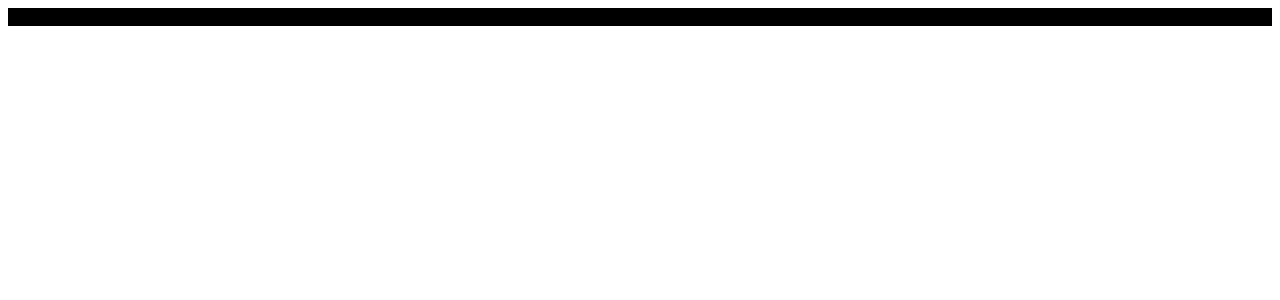
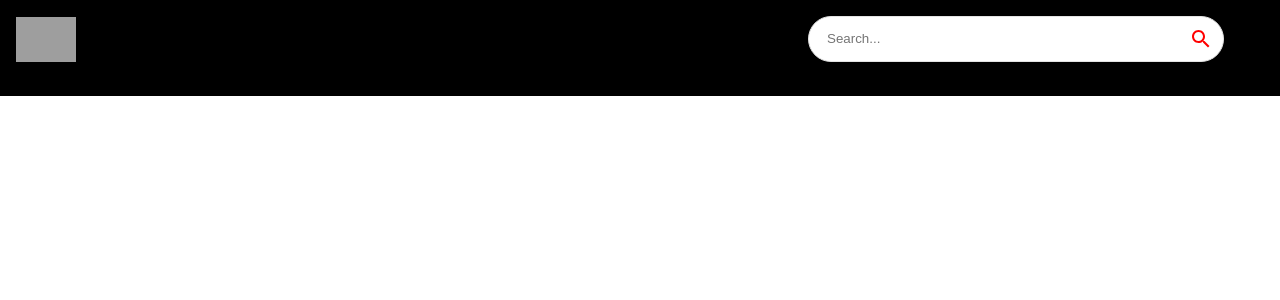
Before and after one commit to CoderNawaki/youtube_clone, a React (Create React App) app: page / in a window 1280 px wide. Shown: the top 300 px of the page. Built offline with nearby package versions, Linux system fonts and the light colour scheme; grey boxes are pictures that could not be loaded.

Commit message:
added search bar on right side

```diff
--- a/src/components/Navbar.jsx
+++ b/src/components/Navbar.jsx
@@ -1,17 +1,20 @@
+import { Link } from "react-router-dom";
 import { Stack } from "@mui/material";
-import { Link } from "react-router-dom";
 
 import {logo} from '../utils/constants';
+import SearchBar  from "./SearchBar";
 
 
- const Navbar = () => {
-  <Stack direction="row" alignItems="center" p={2} sx={{position:'sticky',background:'#000',top:0,justifyContent:'space-between'}}>
+ const Navbar = () => (
+<Stack direction="row" alignItems="center" p={2} sx={{position:'sticky',background:'#000',top:0,justifyContent:'space-between'}}>
 
-  <Link to="/" style={{display:'flex',alignItems:'center'}}>
-    <img src={logo} alt="logo" height={45} />
-  </Link>
+    <Link to="/" style={{display:'flex',alignItems:'center'}}>
+      <img src={logo} alt="logo" height={45} />
+    </Link>
+
+    <SearchBar />
   </Stack>
 
-}
+ )
 
 export default Navbar;
--- /dev/null
+++ b/src/components/SearchBar.jsx
@@ -0,0 +1,26 @@
+import {useState} from 'react';
+import { useNavigate } from 'react-router-dom';
+import {Paper,IconButton} from '@mui/material';
+import {Search} from '@mui/icons-material';
+
+
+
+const SearchBar = () => {
+  return (
+    <Paper component="form" onSubmit={()=>{}}
+    sx={{
+        borderRadius:20,
+        border:'1px solid #e3e3e3',
+        pl:2,boxShadow:'none',
+        mr:{sm:5}
+    }}>
+        <input className='search-bar' placeholder="Search..." value="" onChange={()=>{}} />
+        <IconButton type='Submit' sx={{p:'10px',color:'red'}}>
+            <Search />
+        </IconButton>
+
+    </Paper>
+  )
+}
+
+export default SearchBar;
--- a/src/components/index.js
+++ b/src/components/index.js
@@ -3,3 +3,4 @@
 export { default as ChannelDetail } from './ChannelDetail';
 export { default as SearchFeed } from './SearchFeed';
 export { default as VideoDetail } from './VideoDetail';
+export { default as SearchBar } from './SearchBar';
--- a/src/index.js
+++ b/src/index.js
@@ -2,6 +2,7 @@
 import ReactDom from "react-dom/client";
 
 import App from  './App';
+import './index.css'
 
 
 const root = ReactDom.createRoot(document.getElementById('root'));
```
